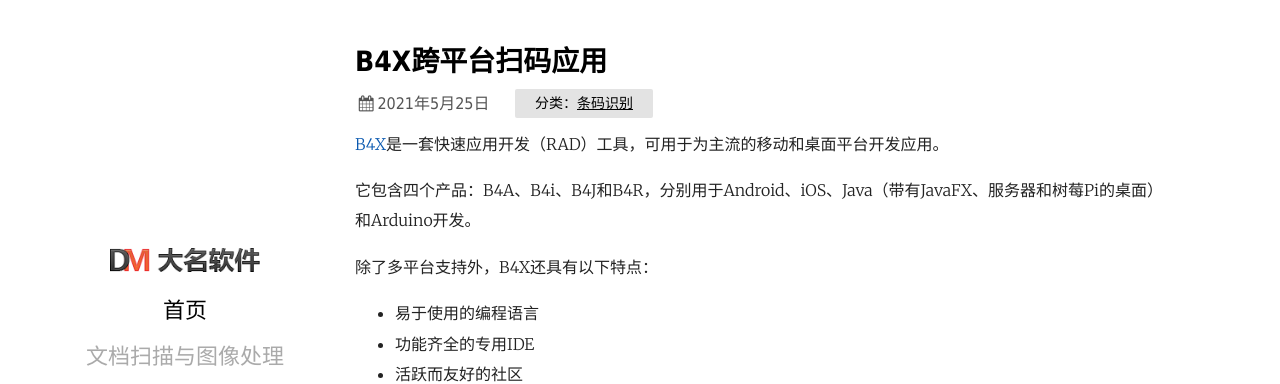
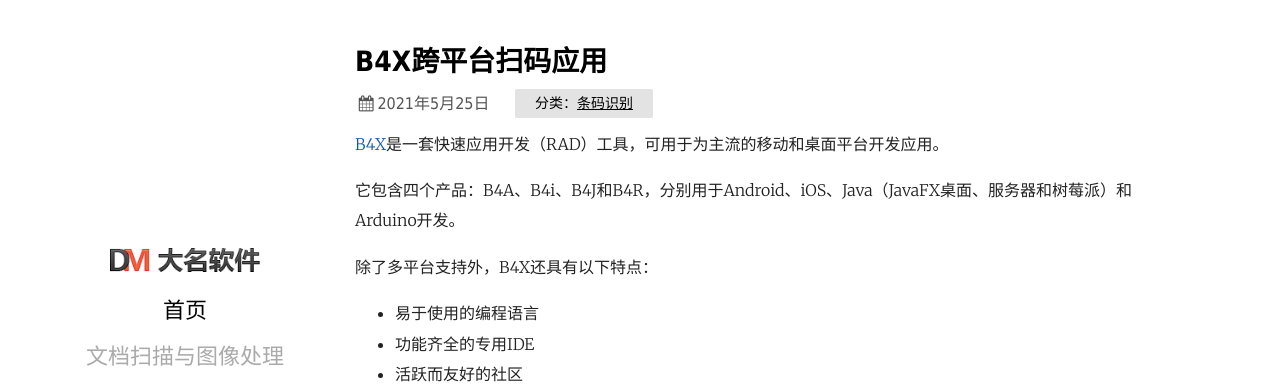
Before and after one commit to damingsoft/damingsoft.github.io, a Jekyll site: the page built from _posts/2021-05-25-cross-platform-barcode-reader-with-B4X.md, in a window 1280 px wide and 900 px high. Shown: the top 384 px of the window. Built offline with Jekyll 4.4.1, drawn with Linux system fonts in a browser that asks for light colours.

Commit message:
Update B4X article

```diff
--- a/_posts/2021-05-25-cross-platform-barcode-reader-with-B4X.md
+++ b/_posts/2021-05-25-cross-platform-barcode-reader-with-B4X.md
@@ -8,7 +8,7 @@ tags: B4X 跨平台
 
 [B4X](https://www.b4x.com)是一套快速应用开发（RAD）工具，可用于为主流的移动和桌面平台开发应用。
 
-它包含四个产品：B4A、B4i、B4J和B4R，分别用于Android、iOS、Java（带有JavaFX、服务器和树莓Pi的桌面）和Arduino开发。
+它包含四个产品：B4A、B4i、B4J和B4R，分别用于Android、iOS、Java（JavaFX桌面、服务器和树莓派）和Arduino开发。
 
 除了多平台支持外，B4X还具有以下特点：
 
```
